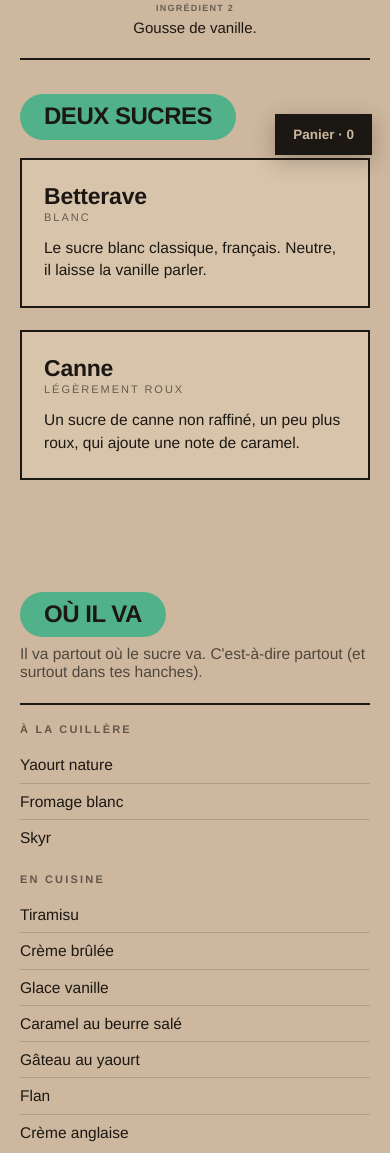
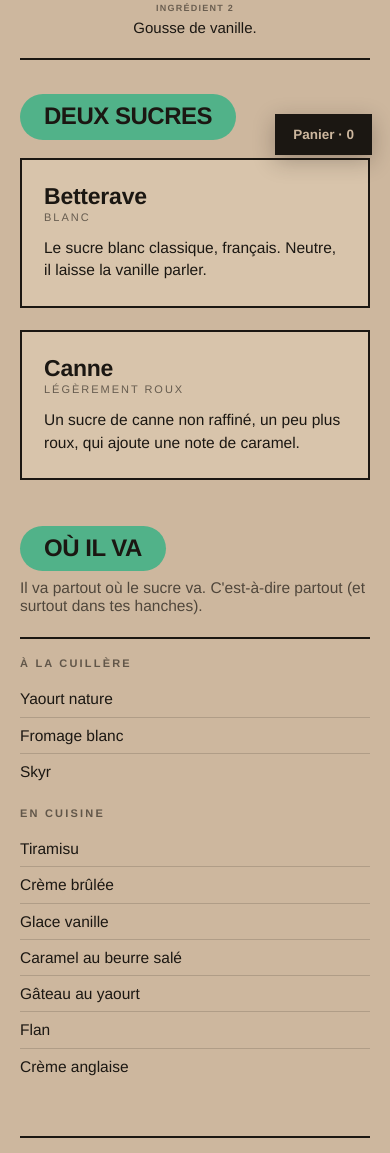
Before and after one commit to milcenteam85/lagousse.fr, a plain HTML site: page index.html in a window 390 px wide. Shown: the part 671-1824 px from the top of the page. Drawn offline with Linux system fonts and the light colour scheme; no server answers.

Commit message:
Mobile : écart réduit entre les cartes de sucre et « Où il va »

```diff
--- a/index.html
+++ b/index.html
@@ -511,4 +511,10 @@ padding:26px 28px;margin-top:56px;border:none}
  .ing-cell:last-child .ing-txt{right:auto!important;left:36px!important;text-align:left!important}
 }
 </style>
+<style>
+@media(max-width:680px){
+ .sucres{padding-bottom:22px!important}
+ .idees{margin-top:24px!important}
+}
+</style>
 </body></html>
```
